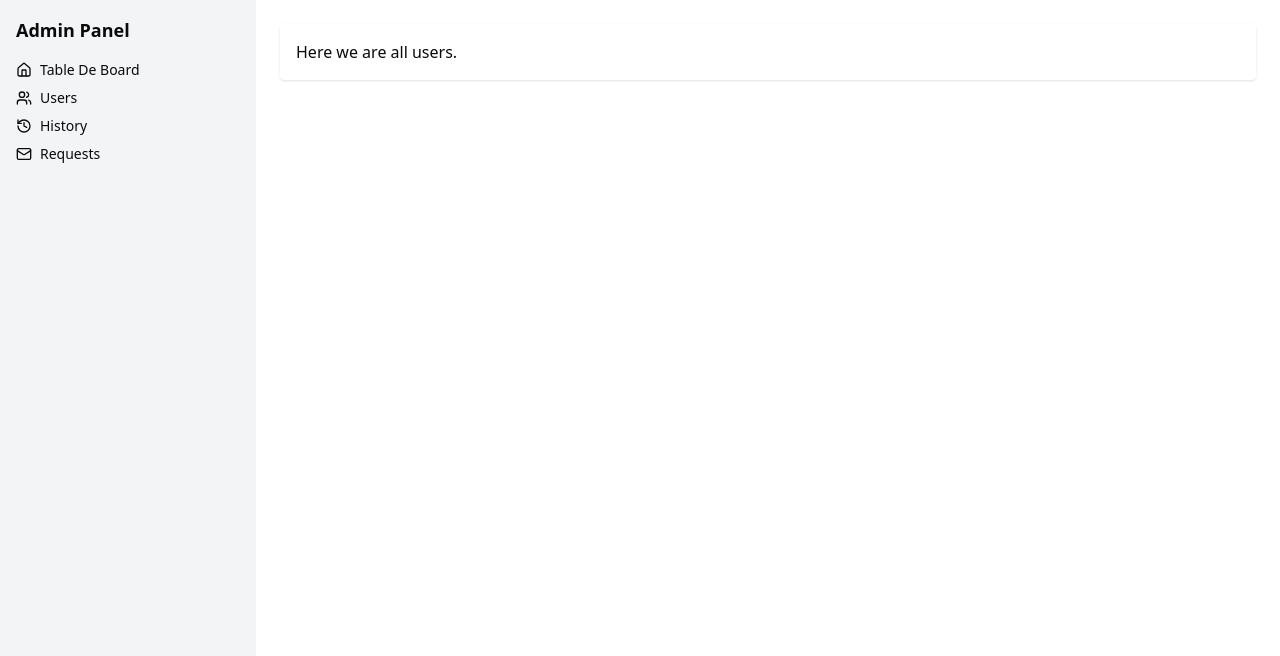
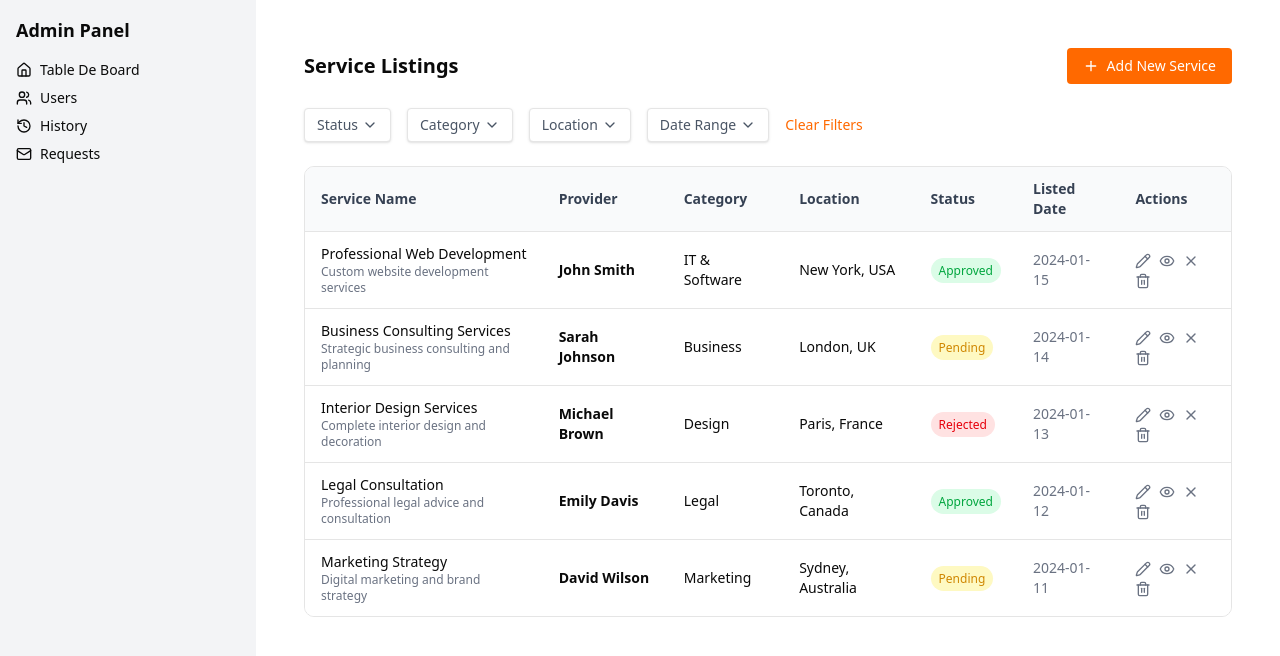
Before and after one commit to akashmuhammadabrrar/dashboard_softvence, a React (Vite) app: page /users in a window 1280 px wide. Shown: the top 656 px of the page. Built offline with nearby package versions, Linux system fonts and the light colour scheme.

Commit message:
this commit for Service listing table added in the users component

```diff
--- a/package.json
+++ b/package.json
@@ -11,6 +11,7 @@
   },
   "dependencies": {
     "@radix-ui/react-dialog": "^1.1.14",
+    "@radix-ui/react-dropdown-menu": "^2.1.15",
     "@radix-ui/react-separator": "^1.1.7",
     "@radix-ui/react-slot": "^1.2.3",
     "@radix-ui/react-tooltip": "^1.2.7",
--- /dev/null
+++ b/src/components/ui/DropdownMenu.tsx
@@ -0,0 +1,35 @@
+// src/components/ui/DropdownMenu.tsx
+import * as DropdownMenu from "@radix-ui/react-dropdown-menu";
+import { ChevronDown } from "lucide-react";
+
+interface Props {
+  label: string;
+  options: string[];
+  onSelect?: (value: string) => void;
+}
+
+export default function FilterDropdown({ label, options, onSelect }: Props) {
+  return (
+    <DropdownMenu.Root>
+      <DropdownMenu.Trigger className="flex items-center gap-1 px-3 py-1.5 bg-white border rounded text-sm shadow-sm hover:bg-gray-100">
+        {label} <ChevronDown className="w-4 h-4" />
+      </DropdownMenu.Trigger>
+      <DropdownMenu.Portal>
+        <DropdownMenu.Content
+          sideOffset={5}
+          className="bg-white shadow border rounded text-sm py-1 z-50 min-w-[140px]"
+        >
+          {options.map((option) => (
+            <DropdownMenu.Item
+              key={option}
+              onSelect={() => onSelect?.(option)}
+              className="px-3 py-1.5 hover:bg-gray-100 cursor-pointer"
+            >
+              {option}
+            </DropdownMenu.Item>
+          ))}
+        </DropdownMenu.Content>
+      </DropdownMenu.Portal>
+    </DropdownMenu.Root>
+  );
+}
--- a/src/index.css
+++ b/src/index.css
@@ -74,6 +74,7 @@
   --sidebar-accent-foreground: oklch(0.205 0 0);
   --sidebar-border: oklch(0.922 0 0);
   --sidebar-ring: oklch(0.708 0 0);
+  --custom-color: oklch(0.6 0.2 150)
 }
 
 .dark {
@@ -108,6 +109,7 @@
   --sidebar-accent-foreground: oklch(0.985 0 0);
   --sidebar-border: oklch(1 0 0 / 10%);
   --sidebar-ring: oklch(0.556 0 0);
+  --custom-color: oklch(0.6 0.2 150)
 }
 
 
--- a/src/pages/Usesrs.tsx
+++ b/src/pages/Usesrs.tsx
@@ -1,10 +1,145 @@
+import { Pencil, Eye, X, Trash2, Filter, Plus } from "lucide-react";
+import FilterDropdown from "@/components/ui/DropdownMenu";
 
-const Usesrs = () => {
-    return (
-        <div className="w-full p-4 rounded shadow">
-            <h2>Here we are all users.</h2>
-        </div>
-    );
-};
 
-export default Usesrs;
+const statusOptions = ["Approved", "Pending", "Rejected"];
+const categoryOptions = ["IT & Software", "Business", "Design", "Legal", "Marketing"];
+const locationOptions = ["New York", "London", "Paris", "Toronto", "Sydney"];
+const dateRangeOptions = ["Last 7 days", "Last 30 days", "Last 6 months"];
+
+
+
+
+export default function Usesrs() {
+  return (
+    <div className="p-6 space-y-6">
+      <div className="flex justify-between items-center">
+        <h1 className="text-xl font-semibold">Service Listings</h1>
+        <button className="bg-orange-500 text-white px-4 py-2 rounded hover:bg-orange-600 text-sm flex items-center gap-2">
+          <Plus className="w-4 h-4" />
+          Add New Service
+        </button>
+      </div>
+
+      {/* Filters */}
+      <div className="flex flex-wrap gap-4 text-sm text-gray-600 items-center">
+  <FilterDropdown label="Status" options={statusOptions} />
+  <FilterDropdown label="Category" options={categoryOptions} />
+  <FilterDropdown label="Location" options={locationOptions} />
+  <FilterDropdown label="Date Range" options={dateRangeOptions} />
+  <button className="text-orange-500 font-medium">Clear Filters</button>
+</div>
+
+      {/* Table */}
+      <div className="overflow-auto border rounded-lg">
+        <table className="min-w-full text-sm text-left">
+          <thead className="bg-gray-50 border-b text-gray-700">
+            <tr>
+              <th className="px-4 py-3">Service Name</th>
+              <th className="px-4 py-3">Provider</th>
+              <th className="px-4 py-3">Category</th>
+              <th className="px-4 py-3">Location</th>
+              <th className="px-4 py-3">Status</th>
+              <th className="px-4 py-3">Listed Date</th>
+              <th className="px-4 py-3">Actions</th>
+            </tr>
+          </thead>
+          <tbody className="divide-y">
+            {[
+              {
+                name: "Professional Web Development",
+                desc: "Custom website development services",
+                provider: "John Smith",
+                category: "IT & Software",
+                location: "New York, USA",
+                status: "Approved",
+                date: "2024-01-15",
+              },
+              {
+                name: "Business Consulting Services",
+                desc: "Strategic business consulting and planning",
+                provider: "Sarah Johnson",
+                category: "Business",
+                location: "London, UK",
+                status: "Pending",
+                date: "2024-01-14",
+              },
+              {
+                name: "Interior Design Services",
+                desc: "Complete interior design and decoration",
+                provider: "Michael Brown",
+                category: "Design",
+                location: "Paris, France",
+                status: "Rejected",
+                date: "2024-01-13",
+              },
+              {
+                name: "Legal Consultation",
+                desc: "Professional legal advice and consultation",
+                provider: "Emily Davis",
+                category: "Legal",
+                location: "Toronto, Canada",
+                status: "Approved",
+                date: "2024-01-12",
+              },
+              {
+                name: "Marketing Strategy",
+                desc: "Digital marketing and brand strategy",
+                provider: "David Wilson",
+                category: "Marketing",
+                location: "Sydney, Australia",
+                status: "Pending",
+                date: "2024-01-11",
+              },
+            ].map((service, idx) => (
+              <tr key={idx} className="bg-white hover:bg-gray-50">
+                <td className="px-4 py-3">
+                  <div className="font-medium">{service.name}</div>
+                  <div className="text-gray-500 text-xs">{service.desc}</div>
+                </td>
+                <td className="px-4 py-3 font-semibold">{service.provider}</td>
+                <td className="px-4 py-3">{service.category}</td>
+                <td className="px-4 py-3">{service.location}</td>
+                <td className="px-4 py-3">
+                  <span
+                    className={`text-xs px-2 py-1 rounded-full font-medium ${
+                      service.status === "Approved"
+                        ? "bg-green-100 text-green-600"
+                        : service.status === "Pending"
+                        ? "bg-yellow-100 text-yellow-600"
+                        : "bg-red-100 text-red-600"
+                    }`}
+                  >
+                    {service.status}
+                  </span>
+                </td>
+                <td className="px-4 py-3 text-sm text-gray-500">{service.date}</td>
+                <td className="px-4 py-3 space-x-2">
+                  <Pencil className="inline w-4 h-4 cursor-pointer text-gray-500 hover:text-blue-600" />
+                  <Eye className="inline w-4 h-4 cursor-pointer text-gray-500 hover:text-green-600" />
+                  <X className="inline w-4 h-4 cursor-pointer text-gray-500 hover:text-orange-600" />
+                  <Trash2 className="inline w-4 h-4 cursor-pointer text-gray-500 hover:text-red-600" />
+                </td>
+              </tr>
+            ))}
+          </tbody>
+        </table>
+      </div>
+
+      {/* Pagination */}
+      {/* <div className="flex items-center justify-between text-sm text-gray-600 pt-2">
+        <span>
+          Show{" "}
+          <select className="border rounded px-2 py-1 ml-1 text-sm">
+            <option>10</option>
+          </select>{" "}
+          entries
+        </span>
+        <span className="flex items-center gap-2">
+          <span>Showing 1 to 5 of 5 entries</span>
+          <button className="bg-orange-500 text-white rounded px-2 py-1 text-xs">1</button>
+        </span>
+      </div> */}
+    </div>
+  );
+}
```
Also changed, not shown: 1 other file (tests, documents, lock files or other folders).
